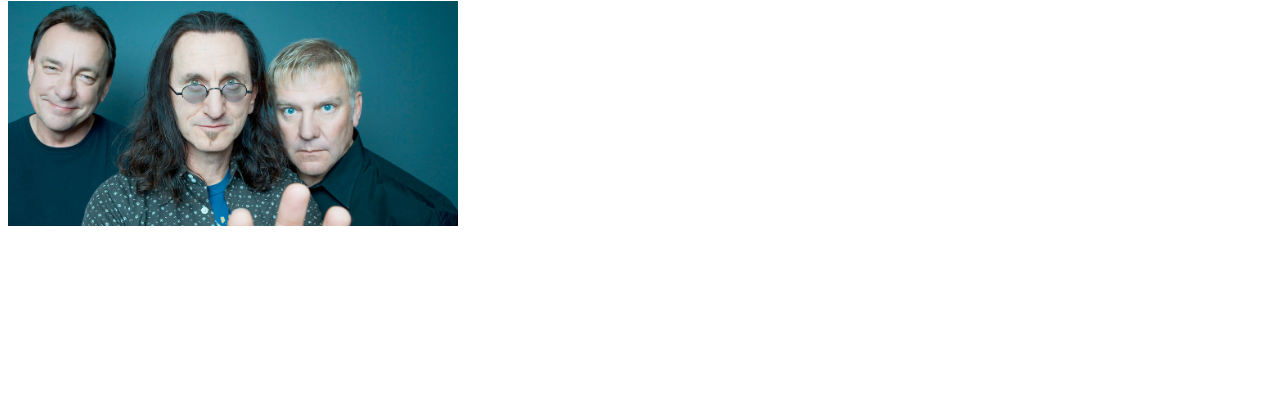
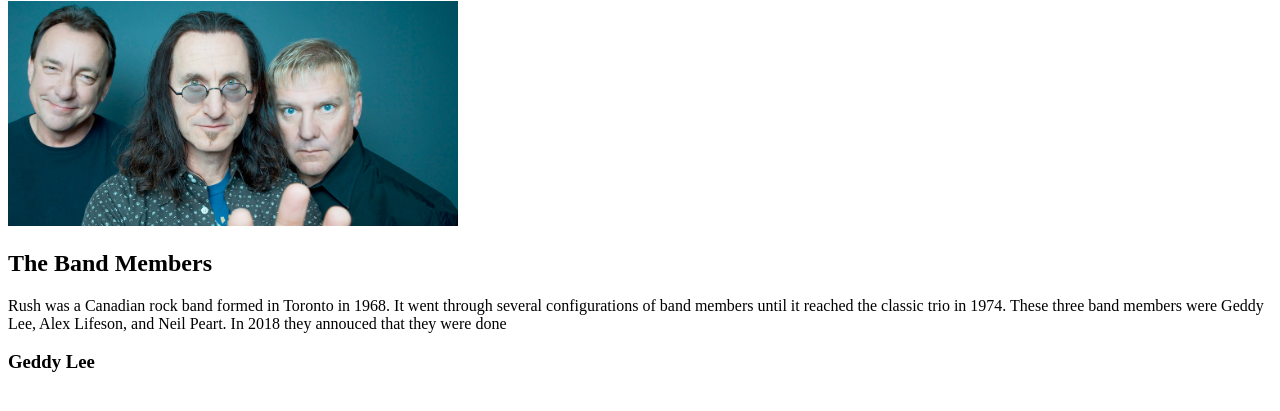
Before and after one commit to standrewscollege2018/2022-year-11-web-design-classwork-amo3329, a plain HTML site: page intro/fan-site.html in a window 1280 px wide. Shown: the part 79-490 px from the top of the page. Drawn offline with Linux system fonts and the light colour scheme.

Commit message:
Update fan-site.html

```diff
--- a/intro/fan-site.html
+++ b/intro/fan-site.html
@@ -8,5 +8,12 @@
     <p><h1>Rush</h1></p>
     <img src = assets/images/Rush1.png alt="Picture of Rush" width=450 length = 300></img>
 
+    <p><h2>The Band Members</h2></p>
+    <p>Rush was a Canadian rock band formed in Toronto in 1968. It went through several configurations of band members
+      until it reached the classic trio in 1974. These three band members were Geddy Lee, Alex Lifeson, and Neil Peart.
+      In 2018 they annouced that they were done<p>
+
+    <p><h3>Geddy Lee</h3></p>
+
   </body>
 </html>
```
